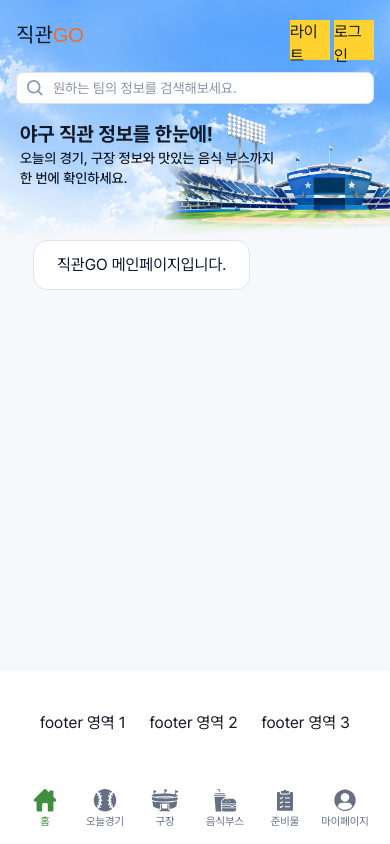
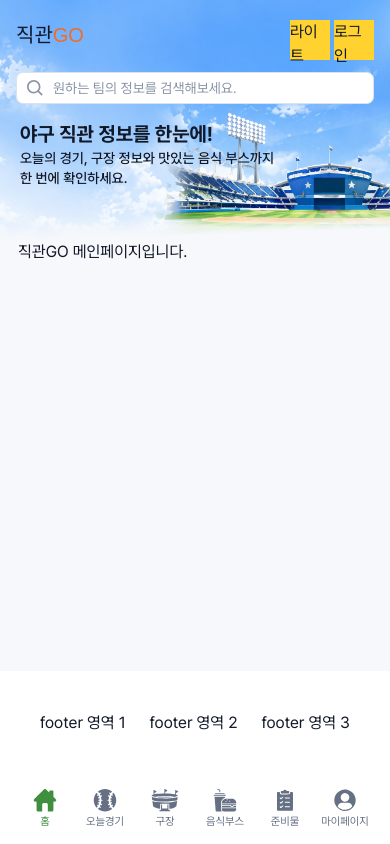
Before and after one commit to hsyo830/cinepick-next, a Next.js app: page / in a window 390 px wide. Built offline with nearby package versions, Linux system fonts and the light colour scheme; a web font is replaced by a local one.

Commit message:
feat : SectionCard 컴포넌트 UI 모바일 반응형 구현

```diff
--- a/src/components/common/SectionCard.tsx
+++ b/src/components/common/SectionCard.tsx
@@ -4,7 +4,7 @@ type SectionBoxProps = {
 
 const SectionCard = ({ children }: SectionBoxProps) => {
   return (
-    <section className="bg-surface border-border mx-8.25 inline-flex rounded-[14px] border px-5.75 py-3">
+    <section className="md:bg-surface border-border mx-4.5 inline-flex rounded-[14px] md:mx-8.25 md:border md:px-5.75 md:py-3">
       {children}
     </section>
   );
```
